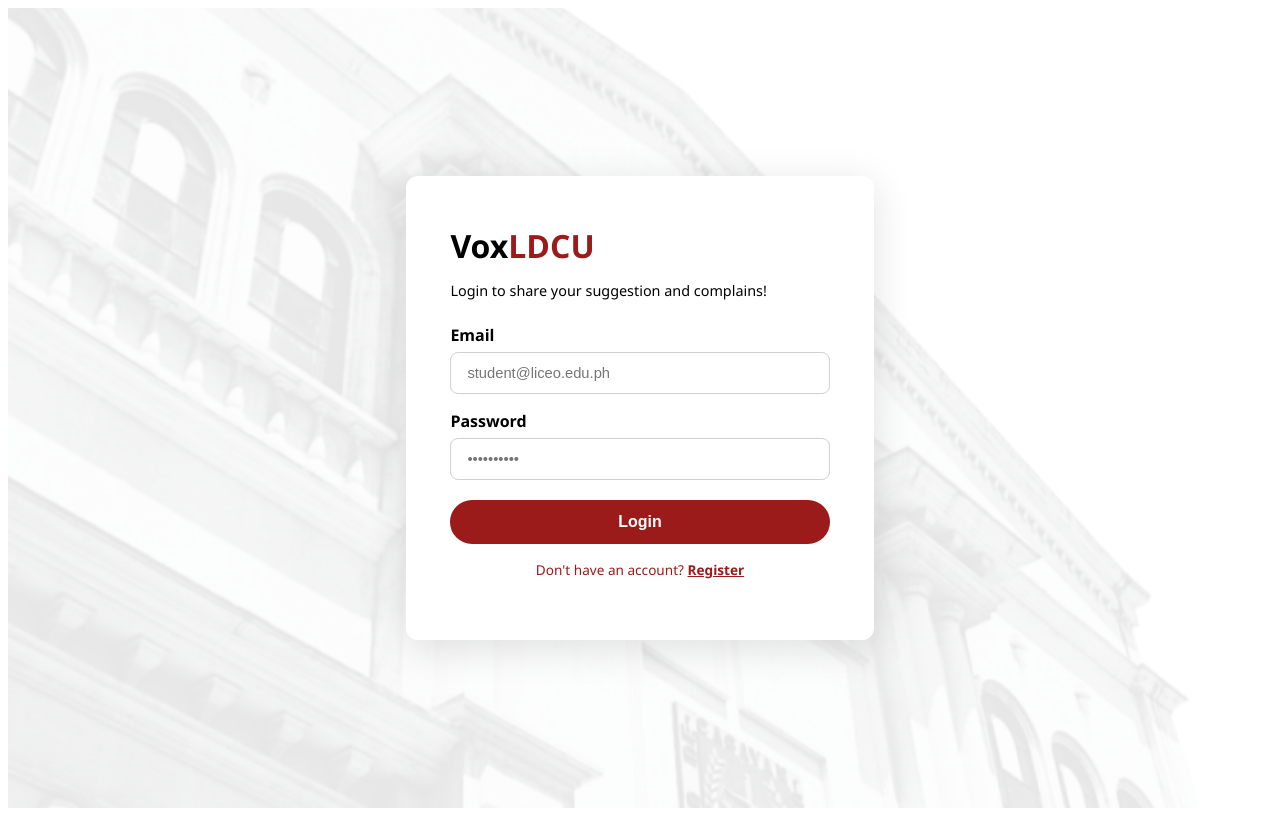
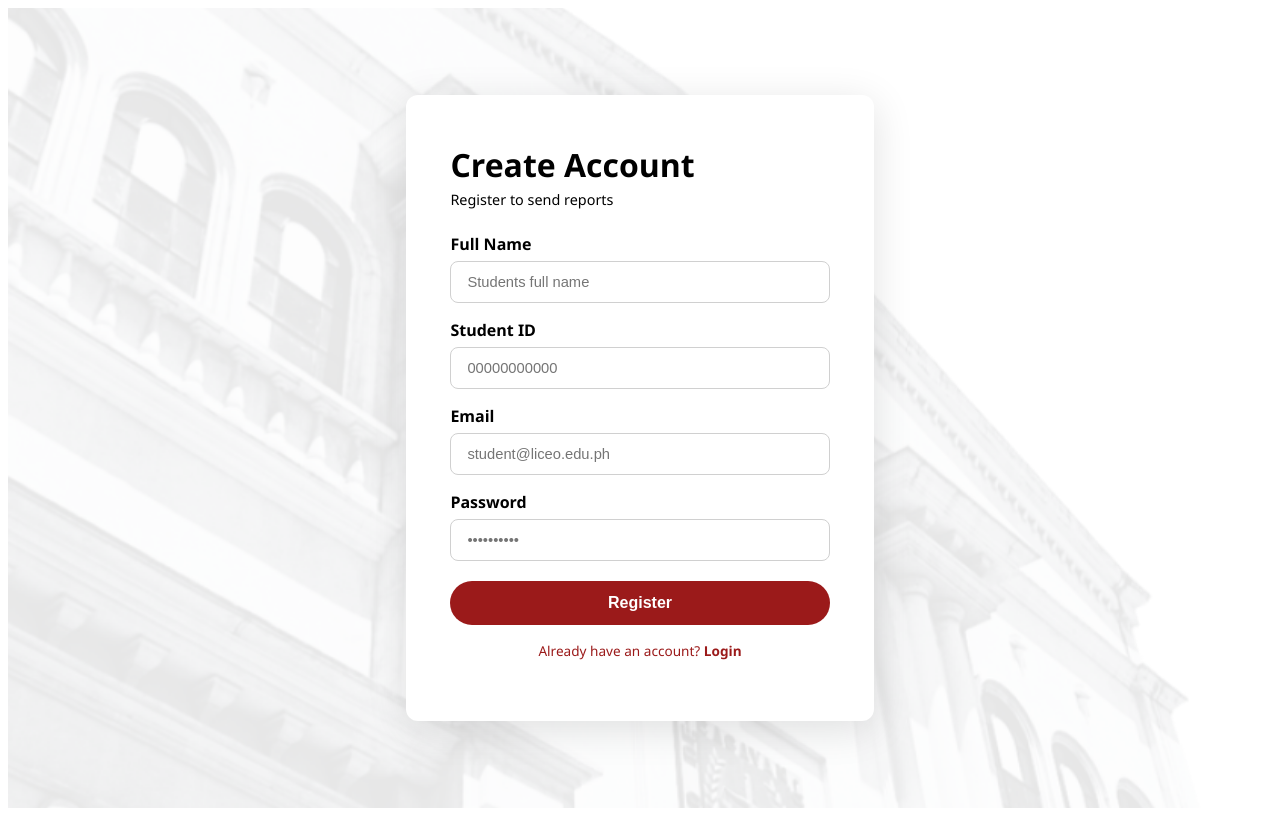
Before and after one commit to josemanuelborja/vox-ldcu, an Angular app: page /register in a window 1280 px wide. Built offline with nearby package versions, Linux system fonts and the light colour scheme.

Commit message:
feature: add user registration

```diff
--- a/src/app/Login/login.component.scss
+++ b/src/app/Login/login.component.scss
@@ -1,4 +1,3 @@
-/* Colors */
 $red: #9b1a1a;
 $dark-red: #7a1414;
 
--- a/src/app/Register/register.component.html
+++ b/src/app/Register/register.component.html
@@ -0,0 +1,50 @@
+<div class="login-wrapper">
+  <div class="login-card">
+
+    <div>
+      <h2 class="card-title">Create Account</h2>
+    </div>
+    <p class="brand-subtitle">Register to send reports</p>
+
+    <label for="fullName">Full Name</label>
+    <input
+      id="fullName"
+      type="text"
+      placeholder="Students full name"
+      [(ngModel)]="fullName"
+    />
+
+    <label for="studentId">Student ID</label>
+    <input
+      id="studentId"
+      type="text"
+      placeholder="00000000000"
+      [(ngModel)]="studentId"
+    />
+
+    <label for="email">Email</label>
+    <input
+      id="email"
+      type="email"
+      placeholder="student@liceo.edu.ph"
+      [(ngModel)]="email"
+    />
+
+    <label for="password">Password</label>
+    <input
+      id="password"
+      type="password"
+      placeholder="••••••••••"
+      [(ngModel)]="password"
+    />
+
+    <p class="error-message" *ngIf="errorMessage">{{ errorMessage }}</p>
+
+    <button class="btn-login" (click)="onRegister()">Register</button>
+
+    <p class="register-link">
+      Already have an account? <a routerLink="/login">Login</a>
+    </p>
+
+  </div>
+</div>
--- a/src/app/Register/register.component.scss
+++ b/src/app/Register/register.component.scss
@@ -0,0 +1,104 @@
+$red: #9b1a1a;
+$dark-red: #7a1414;
+
+/* Full page background */
+.login-wrapper {
+  min-height: 100vh;
+  display: flex;
+  align-items: center;
+  justify-content: center;
+  background-image: url('/assets/images/building-image.png');
+  background-size: cover;
+  background-position: center;
+  font-family: 'Segoe UI', sans-serif;
+}
+
+/* White card */
+.login-card {
+  background: white;
+  border-radius: 12px;
+  padding: 48px 44px;
+  width: 30%;
+  max-width: 420px;
+  box-shadow: 0 8px 40px rgba(0, 0, 0, 0.12);
+}
+
+/* Title */
+.card-title {
+  font-size: 2rem;
+  font-weight: 800;
+  color: black;
+  margin: 0;
+}
+
+.brand-subtitle {
+  font-size: 0.9rem;
+  color: #000000;
+  margin-bottom: 24px;
+  margin-top: 4px;
+}
+
+/* Form fields */
+label {
+  display: block;
+  font-weight: 600;
+  margin-bottom: 6px;
+  margin-top: 16px;
+}
+
+input {
+  width: 100%;
+  padding: 12px 16px;
+  border: 1.5px solid #d0d0d0;
+  border-radius: 8px;
+  font-size: 0.92rem;
+  outline: none;
+  box-sizing: border-box;
+}
+
+input:focus {
+  border-color: $red;
+}
+
+/* Error */
+.error-message {
+  color: $red;
+  font-size: 0.85rem;
+  margin-top: 8px;
+}
+
+/* Register button */
+.btn-login {
+  width: 100%;
+  padding: 13px;
+  margin-top: 20px;
+  background: $red;
+  color: white;
+  border: none;
+  border-radius: 50px;
+  font-size: 1rem;
+  font-weight: 600;
+  cursor: pointer;
+}
+
+.btn-login:hover {
+  background: $dark-red;
+}
+
+/* Login link */
+.register-link {
+  margin-top: 16px;
+  text-align: center;
+  font-size: 0.85rem;
+  color: $red;
+}
+
+.register-link a {
+  color: $red;
+  font-weight: 700;
+  text-decoration: none;
+
+  &:hover {
+    text-decoration: underline;
+  }
+}
--- a/src/app/Register/register.component.ts
+++ b/src/app/Register/register.component.ts
@@ -0,0 +1,41 @@
+import { Component } from '@angular/core';
+import { CommonModule } from '@angular/common';
+import { FormsModule } from '@angular/forms';
+import { RouterLink } from '@angular/router';
+
+@Component({
+  selector: 'app-register',
+  standalone: true,
+  imports: [CommonModule, FormsModule, RouterLink],
+  templateUrl: './register.component.html',
+  styleUrls: ['./register.component.scss']
+})
+export class RegisterComponent {
+
+  fullName: string = '';
+  studentId: string = '';
+  email: string = '';
+  password: string = '';
+  errorMessage: string = '';
+
+  onRegister() {
+
+    if (!this.fullName || !this.studentId || !this.email || !this.password) {
+      this.errorMessage = 'Please fill in all fields.';
+      return;
+    }
+
+    if (!this.email.includes('@liceo.edu.ph')) {
+      this.errorMessage = 'Please use your school email (@liceo.edu.ph).';
+      return;
+    }
+
+    if (this.password.length < 6) {
+      this.errorMessage = 'Password must be at least 6 characters.';
+      return;
+    }
+
+    this.errorMessage = '';
+    alert('Registration successful! You can now login.');
+  }
+}
```
Also changed, not shown: src/app/app.routes.ts (+4 -3 lines).
